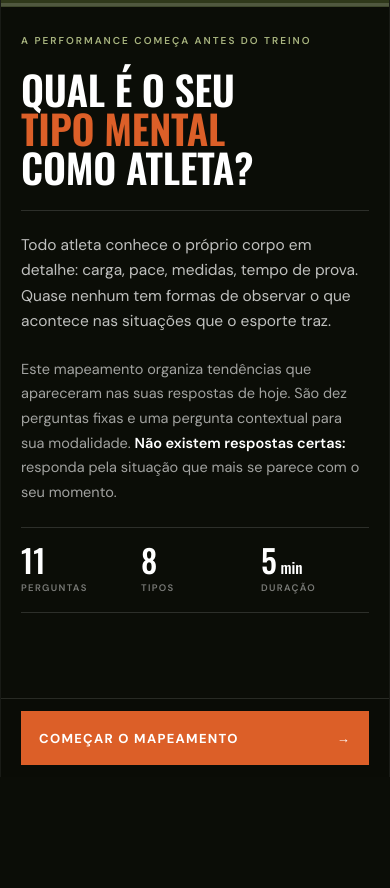
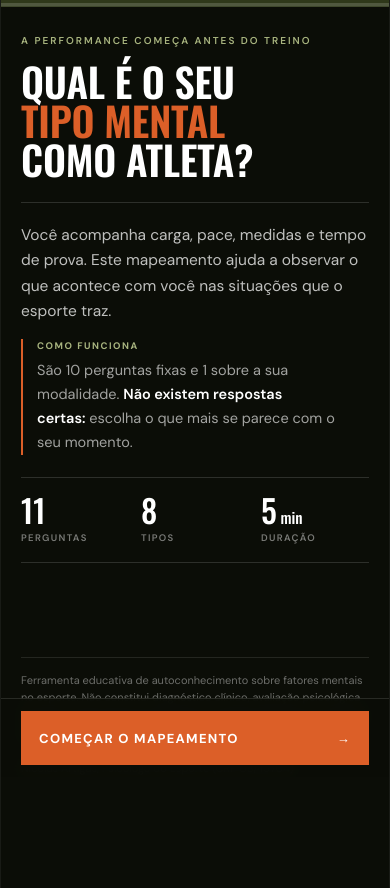
Before and after one commit to nicolasfhrartigas/mapeamento-mental, a plain HTML site: page src/mobile.dc.html in a window 390 px wide. Shown: the part 67-955 px from the top of the page. Before the commit the page ends 844 px from the top, so only its background shows below. Drawn offline with nearby package versions, Linux system fonts and the light colour scheme.

Commit message:
fix: reorganize mobile intro and restore disclaimer

```diff
--- a/src/mobile.dc.html
+++ b/src/mobile.dc.html
@@ -164,11 +164,54 @@
           }
         }
 
-        /* Disclaimer legal da intro escondido no mobile: libera espaço pro
-           título, texto e números em qualquer altura de tela, não só nas
-           mais baixas. O texto integral segue disponível no PDF do resultado. */
+        /* O disclaimer encerra a intro fora da primeira dobra. Ele continua
+           disponível no mobile, mas só entra na leitura quando a pessoa rola
+           além do conteúdo principal e dos números. */
         .mobile-intro-fine {
-          display: none
+          display: block;
+          margin-top: 72px
+        }
+
+        /* A intro é dividida em três blocos legíveis: promessa, explicação e
+           números. Em telas altas os números ficam ancorados perto do CTA; em
+           telas baixas a margem automática some antes de comprimir o texto. */
+        .mobile-intro-step {
+          flex: 1
+        }
+
+        .mobile-intro-hero,
+        .mobile-intro-copy,
+        .mobile-intro-guide {
+          display: flex;
+          flex-direction: column
+        }
+
+        .mobile-intro-hero {
+          gap: 14px
+        }
+
+        .mobile-intro-copy {
+          gap: 14px;
+          border-top: 1px solid rgba(255, 255, 255, .14);
+          padding-top: 20px
+        }
+
+        .mobile-intro-guide {
+          gap: 5px;
+          border-left: 2px solid #DC5F28;
+          padding-left: 14px
+        }
+
+        .mobile-intro-guide-label {
+          font-size: 9.5px;
+          font-weight: 700;
+          letter-spacing: .16em;
+          text-transform: uppercase;
+          color: #A8B47F
+        }
+
+        .mobile-intro-stats {
+          margin-top: auto
         }
 
         /* Em telefones baixos, a pergunta contextual e as quatro respostas devem
@@ -206,13 +249,27 @@
             gap: 18px !important
           }
 
+          .mobile-intro-hero {
+            gap: 10px
+          }
+
           .mobile-intro-title {
             font-size: 34px !important
           }
 
-          .mobile-intro-p {
+          .mobile-intro-copy {
+            gap: 11px;
+            padding-top: 15px
+          }
+
+          .mobile-intro-lead {
             font-size: 14.5px !important;
             line-height: 1.55 !important
+          }
+
+          .mobile-intro-guide-text {
+            font-size: 13.5px !important;
+            line-height: 1.5 !important
           }
 
           .mobile-intro-stats {
@@ -221,6 +278,10 @@
 
           .mobile-intro-stat-num {
             font-size: 28px !important
+          }
+
+          .mobile-intro-fine {
+            margin-top: 56px
           }
         }
       </style>
@@ -265,20 +326,29 @@
 
           <sc-if value="{{ isIntro }}" hint-placeholder-val="{{ true }}">
             <div class="mobile-intro-step" style="animation: rise .4s ease; display: flex; flex-direction: column; gap: 22px">
+              <div class="mobile-intro-hero">
                 <div class="mobile-intro-kicker"
                   style="font-size: 10px; font-weight: 600; letter-spacing: .2em; text-transform: uppercase; color: #A8B47F; line-height: 1.5">
                   A performance começa antes do treino</div>
                 <h1 class="mobile-intro-title"
                   style="font-family: 'Oswald', sans-serif; font-size: 40px; font-weight: 600; line-height: .98; text-transform: uppercase; letter-spacing: -.005em; text-wrap: balance">
                   Qual é o seu <span style="color: #DC5F28">tipo mental</span> como atleta?</h1>
-              <div style="height: 1px; background: rgba(255,255,255,.14)"></div>
-              <p class="mobile-intro-p" style="font-size: 15.5px; color: rgba(255,255,255,.74); line-height: 1.65; text-wrap: pretty">Todo
-                atleta conhece o próprio corpo em detalhe: carga, pace, medidas, tempo de prova. Quase nenhum tem formas
-                de observar o que acontece nas situações que o esporte traz.</p>
-              <p class="mobile-intro-p" style="font-size: 14.5px; color: rgba(255,255,255,.62); line-height: 1.7; text-wrap: pretty">Este
-                mapeamento organiza tendências que apareceram nas suas respostas de hoje. São dez perguntas fixas e uma
-                pergunta contextual para sua modalidade. <strong style="color: #FFFFFF; font-weight: 600">Não existem
-                  respostas certas:</strong> responda pela situação que mais se parece com o seu momento.</p>
+              </div>
+
+              <div class="mobile-intro-copy">
+                <p class="mobile-intro-lead"
+                  style="font-size: 15.5px; color: rgba(255,255,255,.74); line-height: 1.65; text-wrap: pretty">
+                  Você acompanha carga, pace, medidas e tempo de prova. Este mapeamento ajuda a observar o que acontece
+                  com você nas situações que o esporte traz.</p>
+                <div class="mobile-intro-guide">
+                  <div class="mobile-intro-guide-label">Como funciona</div>
+                  <p class="mobile-intro-guide-text"
+                    style="font-size: 14.5px; color: rgba(255,255,255,.62); line-height: 1.65; text-wrap: pretty">
+                    São 10 perguntas fixas e 1 sobre a sua modalidade. <strong
+                      style="color: #FFFFFF; font-weight: 600">Não existem respostas certas:</strong> escolha o que mais
+                    se parece com o seu momento.</p>
+                </div>
+              </div>
 
               <div class="mobile-intro-stats"
                 style="display: grid; grid-template-columns: repeat(3, 1fr); gap: 0 12px; border-top: 1px solid rgba(255,255,255,.14); border-bottom: 1px solid rgba(255,255,255,.14); padding: 16px 0">
```
Also changed, not shown: tests/mobile-intro-layout.test.js (+9 -6 lines). Lines whose indentation alone changed are shown as unchanged.
